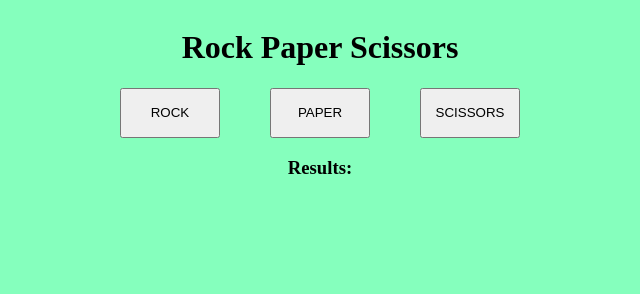
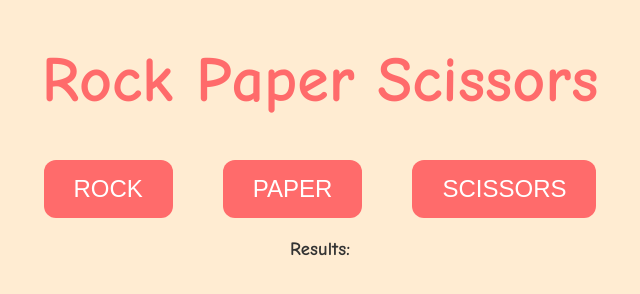
Before and after one commit to VincentBoyles/odin-rock-paper-scissors, a plain HTML site: page index.html in a window 1280 px wide. Shown: the whole page, without its empty margins (320-960 px from the left). Drawn offline with Linux system fonts and the light colour scheme.

Commit message:
improved design

```diff
--- a/styles.css
+++ b/styles.css
@@ -1,19 +1,57 @@
 body {
-box-sizing: border-box;
-background-color: #85FFBD;
+    box-sizing: border-box;
+    background-color: #ffecd2;
+    font-family: 'Comic Sans MS', cursive, sans-serif;
+    color: #333;
 }
 
-.container, .header {
-display: flex;
-justify-content: center;
-gap: 50px;
+.header {
+    font-size: 2rem;
+    color: #ff6b6b;
+    text-align: center;
+    margin-top: 20px;
 }
 
-#rock, #paper, #scissors{
-    min-height: 50px;
-    min-width: 100px;
+.container {
+    display: flex;
+    justify-content: center;
+    gap: 50px;
+    margin-top: 30px;
+}
+
+#rock, #paper, #scissors {
+    background-color: #ff6b6b; /* Bright button color */
+    border: none;
+    border-radius: 12px; /* Rounded edges */
+    padding: 15px 30px;
+    font-size: 1.5rem;
+    color: white;
+    cursor: pointer;
+    transition: transform 0.2s, background-color 0.2s; /* Smooth animations */
+}
+
+#rock:hover, #paper:hover, #scissors:hover {
+    background-color: #ffc93c; /* Change color on hover */
+    transform: scale(1.1); /* Slightly increase button size on hover */
 }
 
 #display {
     text-align: center;
+    margin-top: 20px;
 }
+
+#display p {
+    font-size: 1.5rem;
+    color: #4d77ff; /* Blue text for results */
+    margin-top: 10px;
+}
+
+h5 {
+    font-size: 1.2rem;
+    color: #333;
+}
+
+#display h5 {
+    margin: 10px 0;
+    font-size: 1.4rem;
+}
```
